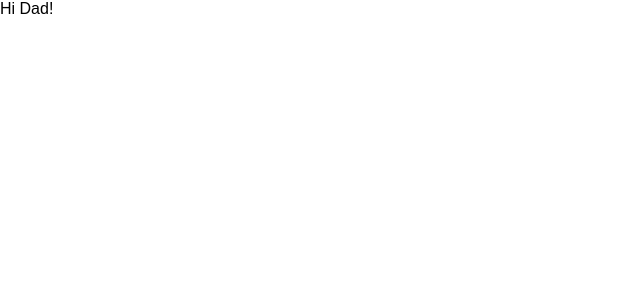
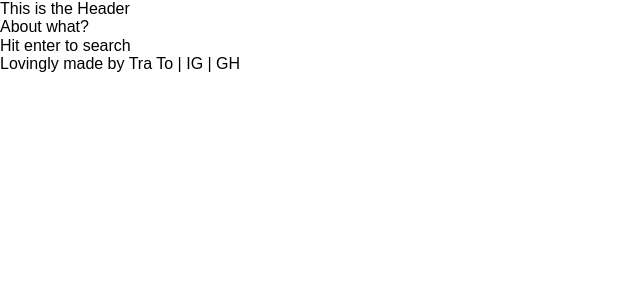
Before and after one commit to tothutra/dad-jokes.4days, a React (Create React App) app: page / in a window 1280 px wide. Shown: the top 300 px of the page, without its empty margins (0-640 px from the left). Built offline with nearby package versions, Linux system fonts and the light colour scheme.

Commit message:
set up basic components

```diff
--- a/src/components/App.js
+++ b/src/components/App.js
@@ -1,10 +1,26 @@
 import React, { Component } from 'react';
+import Header from './Header'
+import Search from './Search'
+import Hint from './Hint'
+import Footer from './Footer'
 
 class App extends Component {
+  constructor(props) {
+    super(props)
+    this.state = {
+      searchTerm: '',
+      hintText: 'Hit enter to search',
+      loading: false,
+      joke: null
+    }
+  }
   render() {
     return (
       <div>
-         Hi Dad!
+        <Header {...this.state} />
+        <Search {...this.state} />
+        <Hint {...this.state} />
+        <Footer {...this.state} />
       </div>
     );
   }
--- /dev/null
+++ b/src/components/Footer.js
@@ -0,0 +1,6 @@
+import React, { Component } from 'react';
+
+const Footer = ({hintText, ...props}) => (
+  <div>Lovingly made by Tra To | IG | GH </div>
+)
+export default Footer;
--- /dev/null
+++ b/src/components/Header.js
@@ -0,0 +1,7 @@
+import React, { Component } from 'react';
+
+const Header = () => (
+  <div>This is the Header</div>
+)
+
+export default Header;
--- /dev/null
+++ b/src/components/Hint.js
@@ -0,0 +1,6 @@
+import React, { Component } from 'react';
+
+const Hint = ({hintText, ...props}) => (
+  <div>{hintText}</div>
+)
+export default Hint;
--- /dev/null
+++ b/src/components/Search.js
@@ -0,0 +1,5 @@
+import React, { Component } from 'react';
+const Search = () => (
+  <div>About what?</div>
+)
+export default Search;
--- a/src/index.js
+++ b/src/index.js
@@ -1,6 +1,7 @@
 import React from 'react';
 import ReactDOM from 'react-dom';
 import './css/main.css';
+import 'tachyons'
 import App from './components/App';
 import registerServiceWorker from './registerServiceWorker';
 
```
